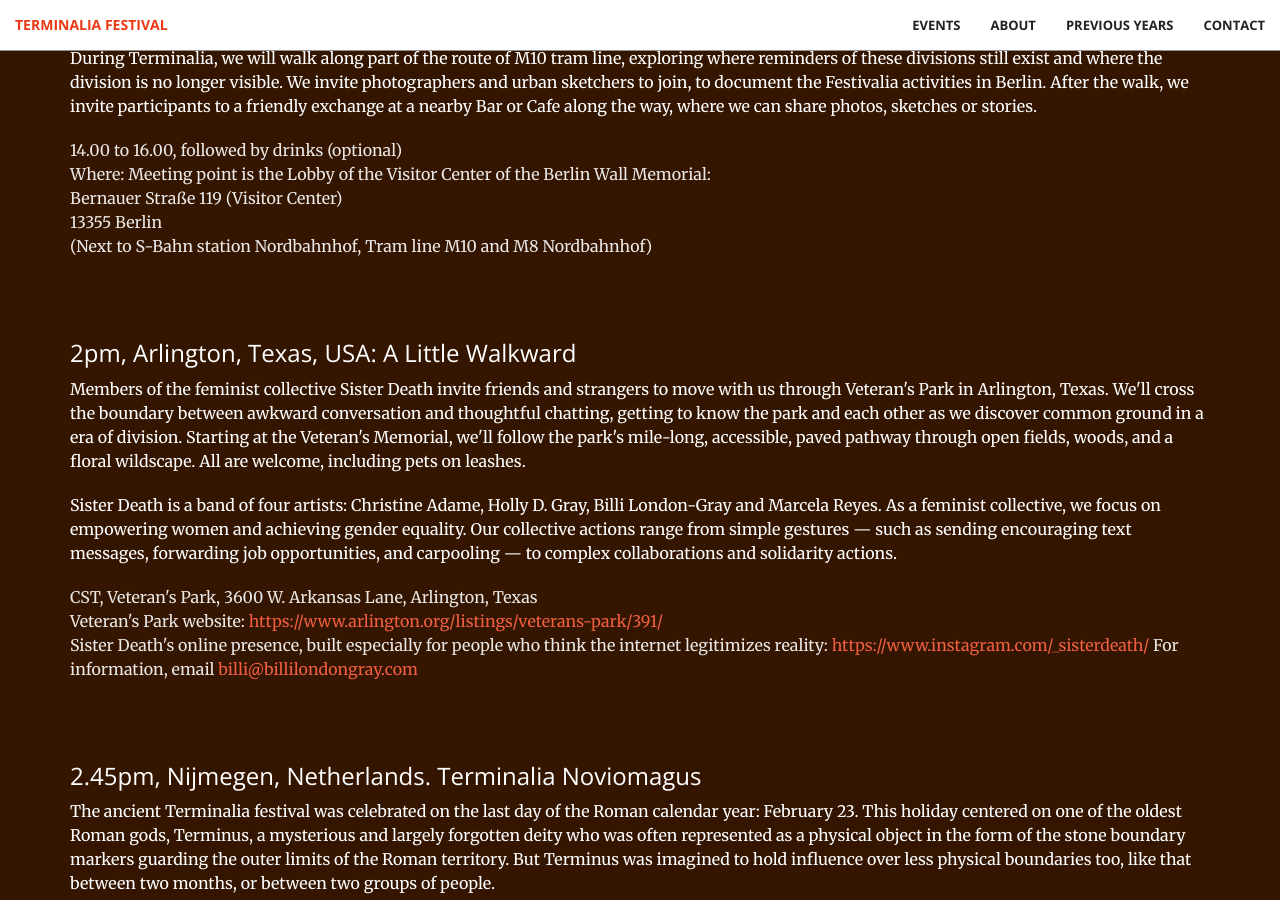
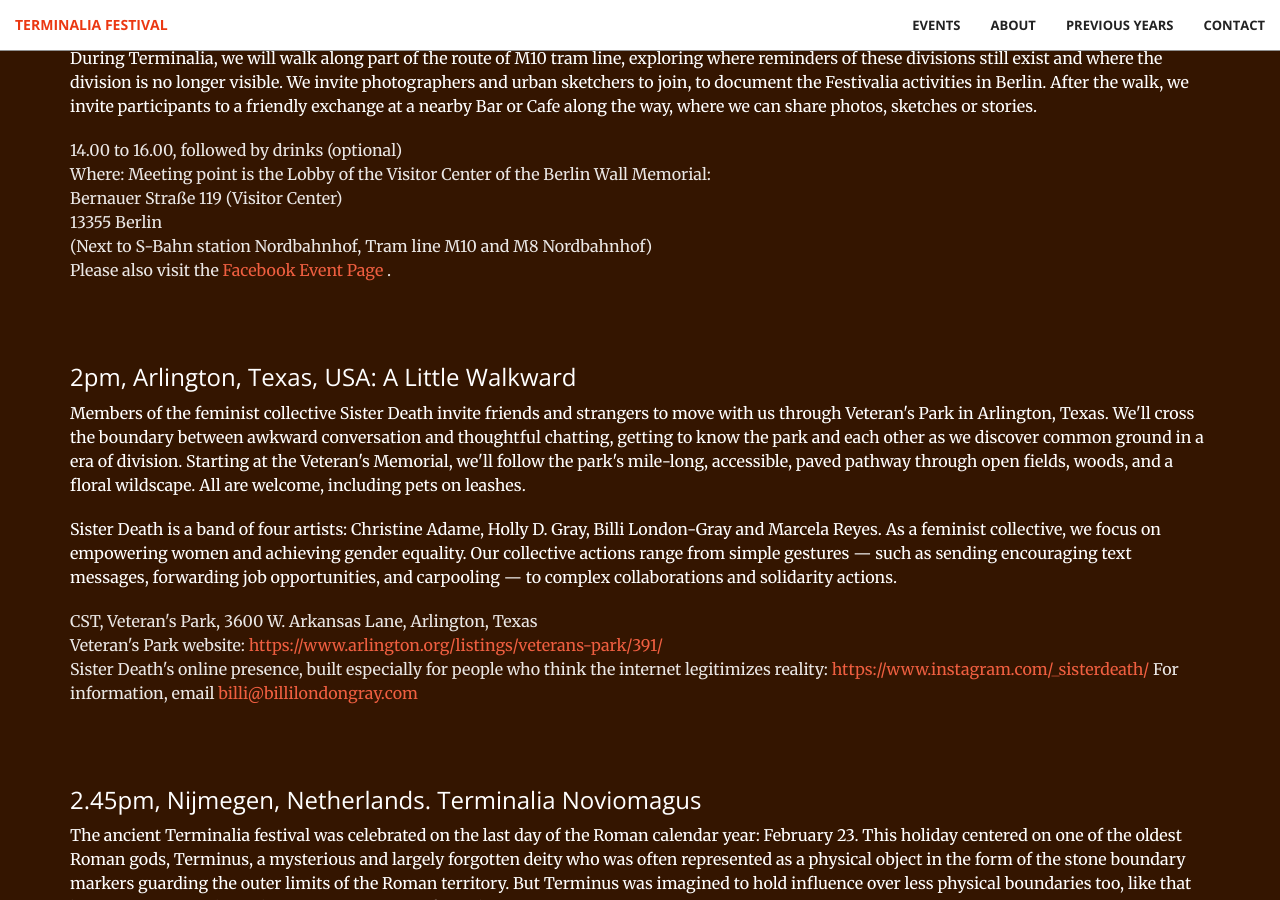
Before and after one commit to timwaters/terminalia, a Jekyll site: the page built from index.html, in a window 1280 px wide and 900 px high, scrolled down 4894 px. Built offline with Jekyll 4.4.1, drawn with Linux system fonts in a browser that asks for light colours.

Commit message:
add link to fb for this event

```diff
--- a/_includes/events.html
+++ b/_includes/events.html
@@ -209,6 +209,9 @@ stories.
     Bernauer Straße 119 (Visitor Center) <br />
     13355 Berlin </br />
     (Next to S-Bahn station Nordbahnhof, Tram line M10 and M8 Nordbahnhof)
+
+    <br />
+    Please also visit the <a href="https://www.facebook.com/events/2890615757664166/">Facebook Event Page </a>.
   </p>
 </div>
 
```
